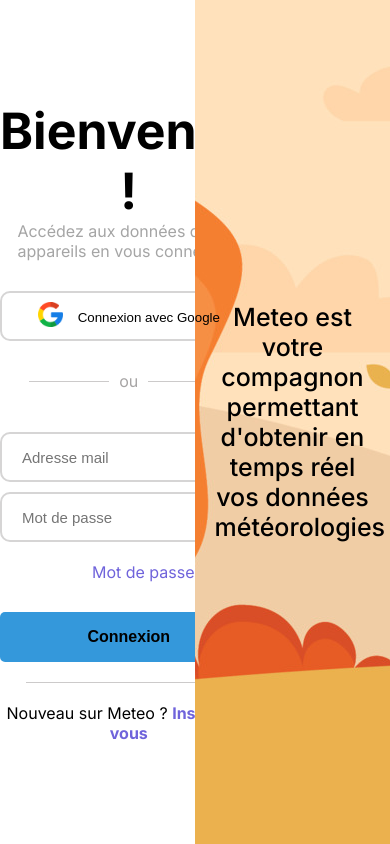
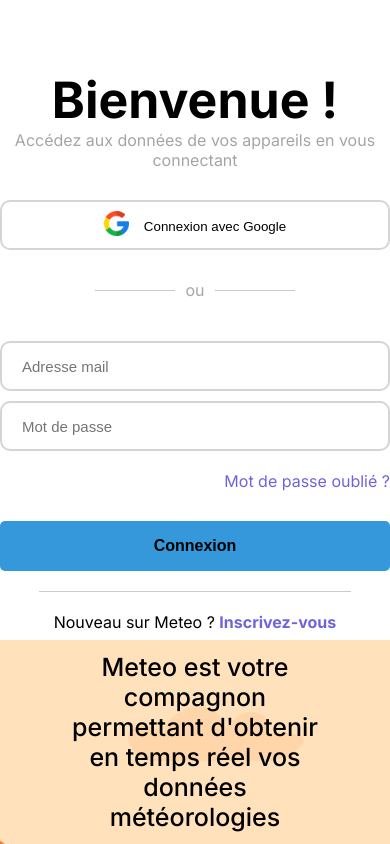
Before and after one commit to nathansuk/meteo-webapp, a Next.js app: page /login in a window 390 px wide. Built offline with nearby package versions, Linux system fonts and the light colour scheme.

Commit message:
responsive and register error handling

```diff
--- a/src/app/layout.js
+++ b/src/app/layout.js
@@ -11,6 +11,9 @@
 export default function RootLayout({ children }) {
   return (
     <html lang="en">
+      <head>
+        <meta name="viewport" content="width=device-width, initial-scale=1" />
+      </head>
       <body className={inter.className}>{children}</body>
     </html>
   )
--- a/src/app/login/page.js
+++ b/src/app/login/page.js
@@ -36,7 +36,7 @@
 
                 <div className={styles.separator}></div>
 
-                <span>Nouveau sur Meteo ? <Link href="/register" className={styles.registerLink}>Inscrivez-vous</Link></span>
+                <span className={styles.registerPhrase}>Nouveau sur Meteo ? <Link href="/register" className={styles.registerLink}>Inscrivez-vous</Link></span>
 
             </div>
 
--- a/src/app/login/styles.module.css
+++ b/src/app/login/styles.module.css
@@ -1,3 +1,5 @@
+
+
 .main {
     height: 100vh;
     color: black;
@@ -145,3 +147,39 @@
     font-size: 25px;
     margin: auto;
 }
+
+@media screen and (max-width: 800px) {
+    .main {
+        width: 100%;
+        display: flex ;
+        flex-direction: column;
+    }
+
+    .loginLeft, .loginRight {
+        margin-top: 70px;
+        height: 100vh;
+        width: 100%;
+    }
+
+}
+
+@media screen and (max-width: 520px) {
+
+    .loginLeft, .loginRight {
+        margin-top: 70px;
+        height: 100vh;
+        width: 100%;
+    }
+
+    .loginRight {
+        padding-right: 20px;
+        padding-left: 20px;
+    }
+
+    .loginLeft {
+        height: 500px;
+    }
+
+
+
+}
```
Also changed, not shown: src/app/register/page.js (+19 -3 lines).
